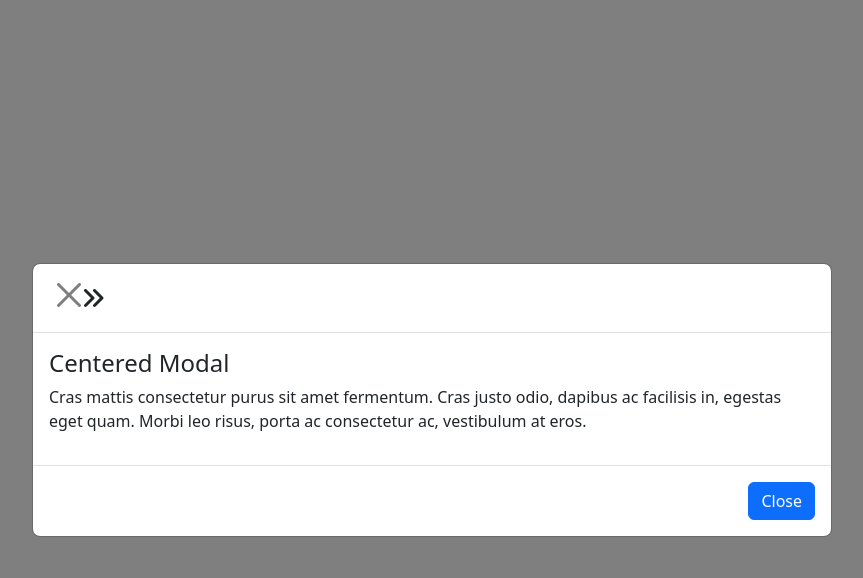
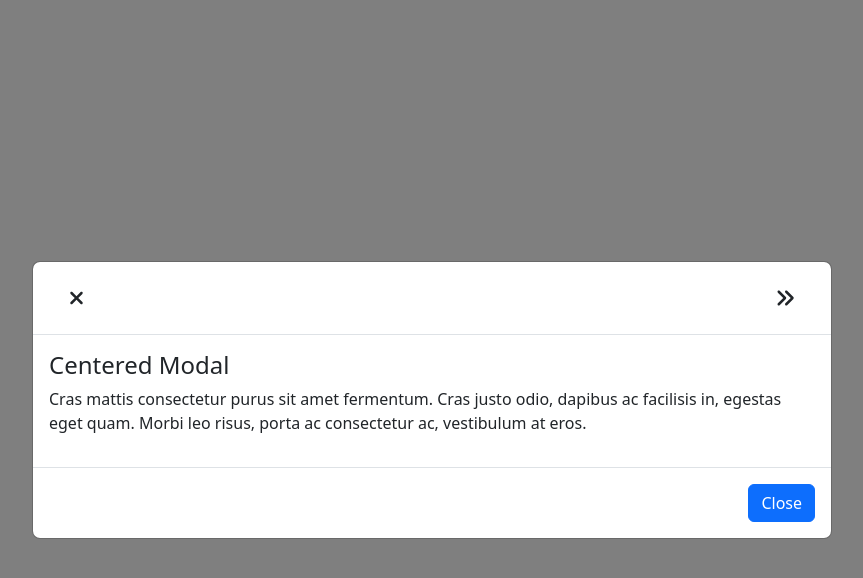
Before and after one commit to rshah98626/immerse, a Next.js app: page / in a window 1280 px wide. Both pictures are taken after a click on the button "Get Started". Shown: the top 578 px of the page, without its empty margins (208-1071 px from the left). Built offline with nearby package versions, Linux system fonts and the light colour scheme.

Commit message:
modified buttons and thinking through approach

```diff
--- a/pages/components/lessons/LessonsModal.tsx
+++ b/pages/components/lessons/LessonsModal.tsx
@@ -1,8 +1,7 @@
 import Modal from 'react-bootstrap/Modal';
 import Button from 'react-bootstrap/Button';
-import CloseButton from 'react-bootstrap/CloseButton';
 import { FontAwesomeIcon } from '@fortawesome/react-fontawesome'
-import { faAnglesRight } from '@fortawesome/free-solid-svg-icons'
+import { faAnglesRight, faXmark } from '@fortawesome/free-solid-svg-icons'
 
 export default function LessonsModal(props: {
   onHide: () => void,
@@ -16,10 +15,24 @@ export default function LessonsModal(props: {
       centered
     >
       <Modal.Header>
-        <Modal.Title id="contained-modal-title-vcenter">
-          <CloseButton onClick={props.onHide}/>
-          <FontAwesomeIcon icon={faAnglesRight} />
-        </Modal.Title>
+        <div className="container">
+          <div className='row'>
+            <div className='col-md-4'>
+              <div className='d-flex flex-row'>
+                  <div className='p-2' onClick={props.onHide}>
+                    <FontAwesomeIcon icon={faXmark} size={"lg"}/>
+                  </div>
+              </div>
+            </div>
+            <div className='col-md-4 offset-md-4'>
+              <div className='d-flex flex-row-reverse'>
+                <div className='p-2'>
+                  <FontAwesomeIcon icon={faAnglesRight} size={"lg"} />
+                </div>
+              </div>
+            </div>
+          </div>
+        </div>
       </Modal.Header>
       <Modal.Body>
         <h4>Centered Modal</h4>
```
